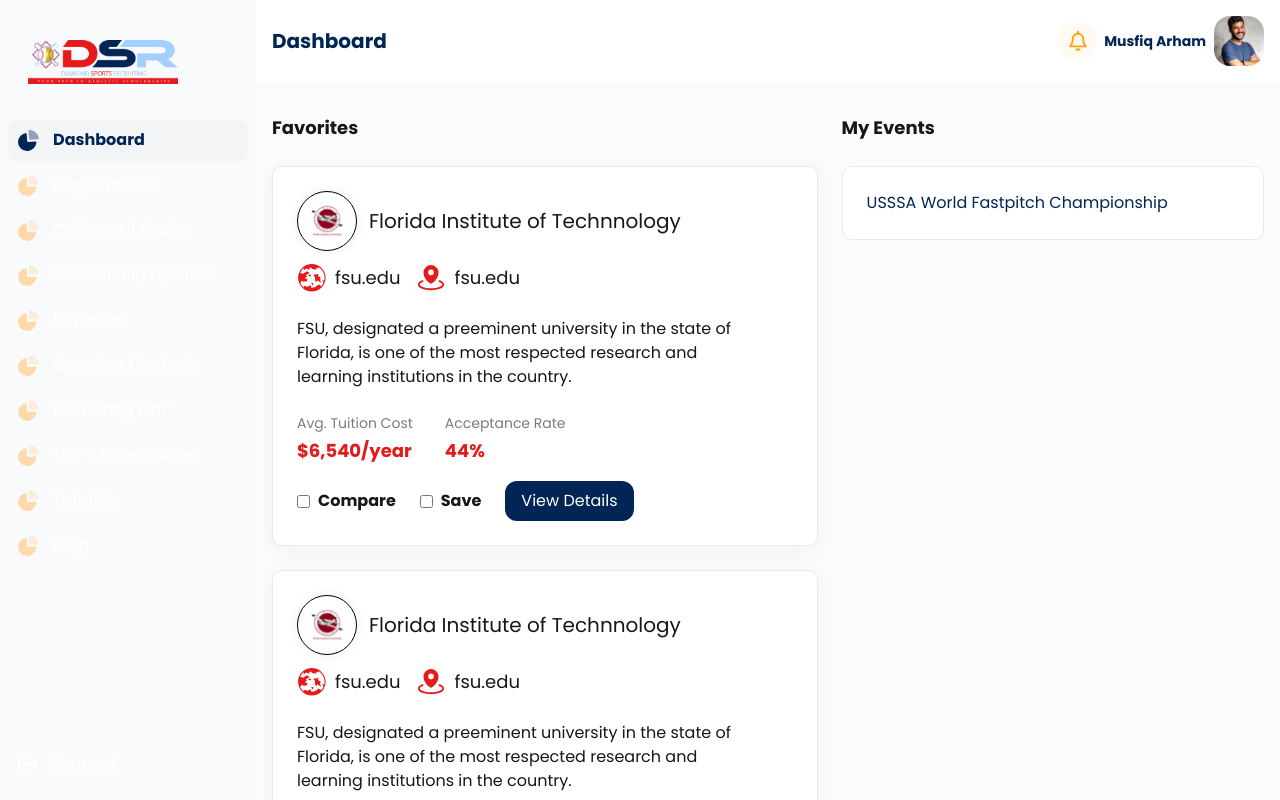
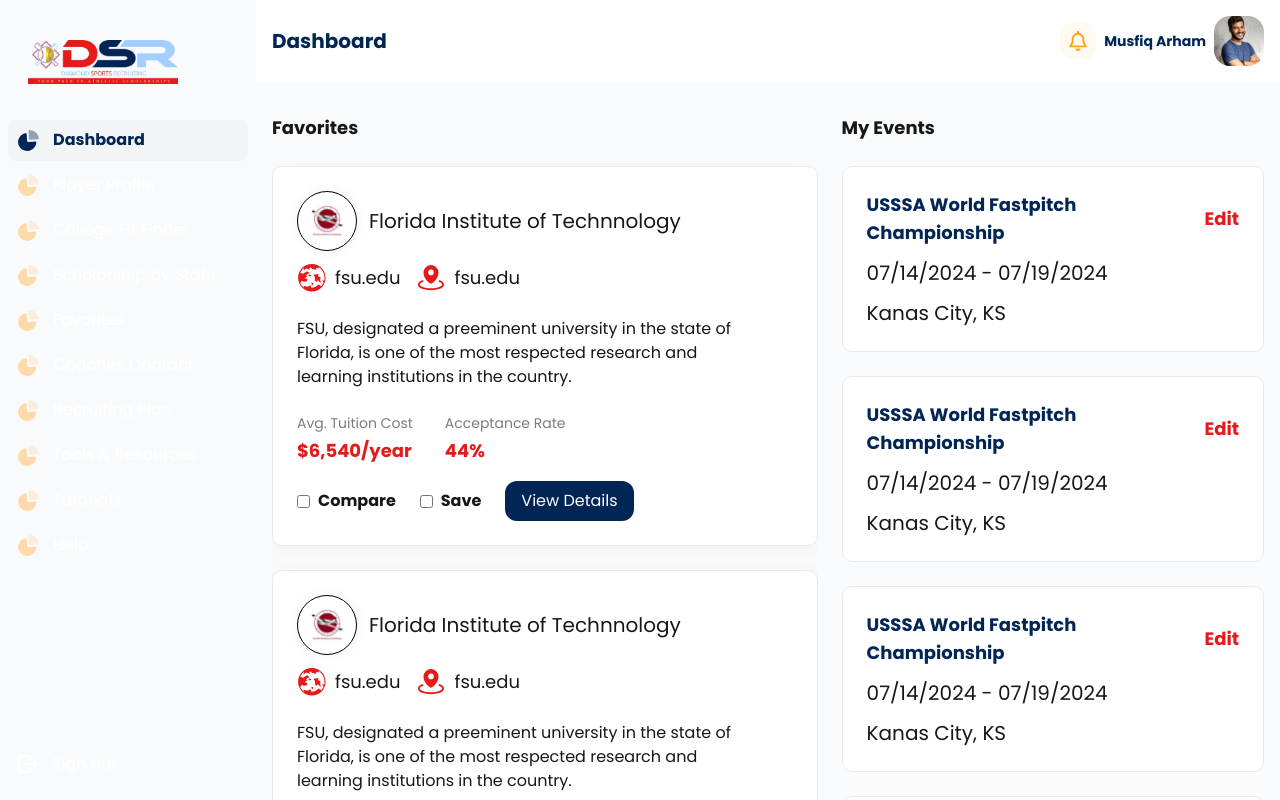
Before and after one commit to astralDeveper/D-S-R, a Next.js app: page /dashboard in a window 1280 px wide. Shown: the top 800 px of the page. Built offline with nearby package versions, Linux system fonts and the light colour scheme.

Commit message:
dashboard top section done

```diff
--- a/app/dashboard/page.jsx
+++ b/app/dashboard/page.jsx
@@ -33,21 +33,71 @@
       tuitionCost : "$6,540/year",
       acceptanceRate : "44%"
     },
+    {
+      image: companyLogo,
+      head: "Florida Institute of Technnology",
+      web: "fsu.edu",
+      location: "fsu.edu",
+      description : "FSU, designated a preeminent university in the state of Florida, is one of the most respected research and learning institutions in the country.",
+      tuitionCost : "$6,540/year",
+      acceptanceRate : "44%"
+    },
+  ]
+
+  const cardArr2 = [
+    {
+      head: "USSSA World  Fastpitch Championship",
+      date: "07/14/2024 - 07/19/2024",
+      city: "Kanas City, KS"
+    },
+    {
+      head: "USSSA World  Fastpitch Championship",
+      date: "07/14/2024 - 07/19/2024",
+      city: "Kanas City, KS"
+    },
+    {
+      head: "USSSA World  Fastpitch Championship",
+      date: "07/14/2024 - 07/19/2024",
+      city: "Kanas City, KS"
+    },
+    {
+      head: "USSSA World  Fastpitch Championship",
+      date: "07/14/2024 - 07/19/2024",
+      city: "Kanas City, KS"
+    },
+    {
+      head: "USSSA World  Fastpitch Championship",
+      date: "07/14/2024 - 07/19/2024",
+      city: "Kanas City, KS"
+    },
+    {
+      head: "USSSA World  Fastpitch Championship",
+      date: "07/14/2024 - 07/19/2024",
+      city: "Kanas City, KS"
+    },
   ]
   return (
     <>
     <div className=''>
       <div className='mt-4 grid grid-cols-[55%_auto] gap-6 max-lg:grid-cols-1'>
-        <div className='flex flex-col gap-6'>
+        <div className=''>
           <h2 className='text-lg font-semibold'>Favorites</h2>
-          {cardArr.map((item, index)=>{
-            return <HomeCard image={item.image} head={item.head} description={item.description} web={item.web} location={item.location} tuitionCost={item.tuitionCost} acceptanceRate={item.acceptanceRate} key={index}/>
-          })}
+          <div className='h-[900px] overflow-y-auto'>
+            <div className='flex flex-col gap-6 mt-6 '>
+              {cardArr.map((item, index)=>{
+                return <HomeCard image={item.image} head={item.head} description={item.description} web={item.web} location={item.location} tuitionCost={item.tuitionCost} acceptanceRate={item.acceptanceRate} key={index}/>
+              })}
+            </div>
+          </div>
         </div>
-        <div className='flex flex-col gap-6'>
+        <div className=''>
           <h2 className='text-lg font-semibold'>My Events</h2>
-          <div>
-            <HomeCard2/>
+          <div className='h-[900px] overflow-y-auto mt-6'>
+            <div className='flex flex-col gap-6  '>
+              {cardArr2.map((item)=>{
+                return <HomeCard2/>
+              })}
+            </div>
           </div>
         </div>
       </div>
--- a/components/dashboard/HomeCard2.jsx
+++ b/components/dashboard/HomeCard2.jsx
@@ -4,7 +4,12 @@
   return (
     <>
       <div className='bg-white p-6 rounded-[10px] border border-[#E9E9E9]'>
-        <h2 className='text-[#012555]'>USSSA World  Fastpitch Championship</h2>
+        <div className='flex items-center justify-between'>
+          <h2 className='text-[#012555] text-lg font-semibold'>USSSA World  Fastpitch Championship</h2>
+          <button className='text-[#E51A1A] text-lg font-semibold'>Edit</button>
+        </div>
+        <p className='text-xl mt-3'>07/14/2024 - 07/19/2024</p>
+        <p className='text-xl mt-3'>Kanas City, KS</p>
       </div>
     </>
   )
```
